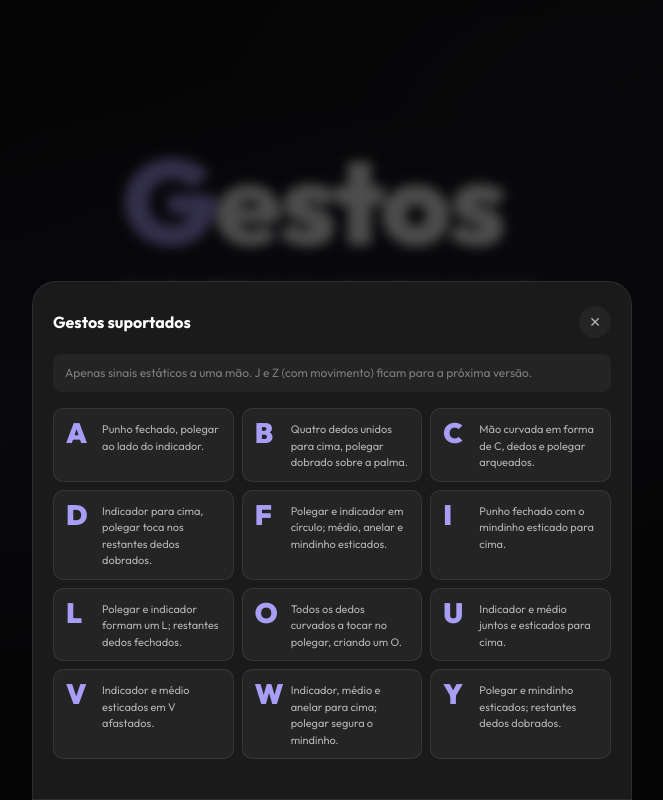
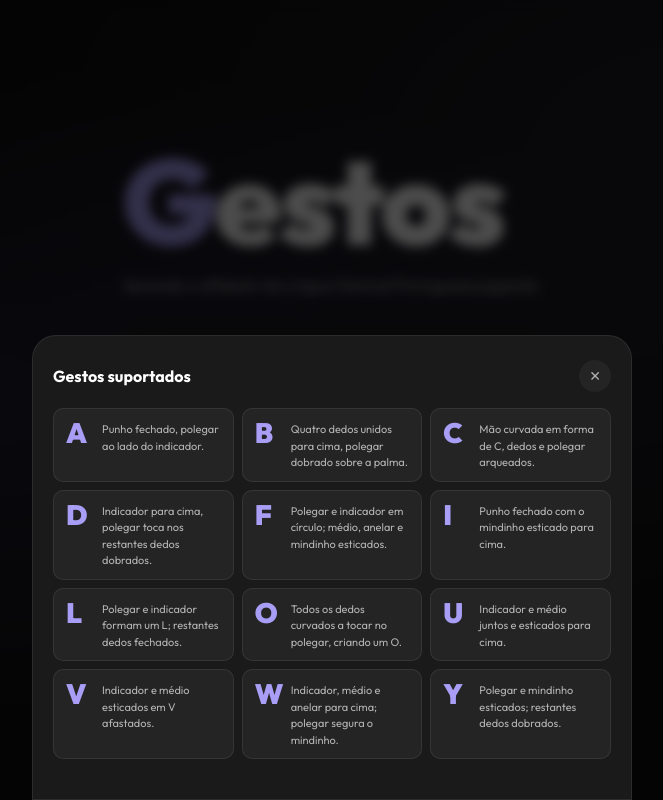
Before and after one commit to Tiago-Diass/TREMU-NA-OFICINA, a React (Vite) app: page / in a window 1280 px wide. Both pictures are taken after a click on the button "Ver gestos LGP". Shown: the whole page, without its empty margins (308-971 px from the left). Built offline with nearby package versions, Linux system fonts and the light colour scheme.

Commit message:
Correcao

```diff
--- a/src/components/AlphabetGuide.jsx
+++ b/src/components/AlphabetGuide.jsx
@@ -23,7 +23,6 @@ export default function AlphabetGuide({ onClose }) {
           <span>Gestos suportados</span>
           <button className="guide-close" onClick={onClose}>✕</button>
         </div>
-        <p className="guide-note">Apenas sinais estáticos a uma mão. J e Z (com movimento) ficam para a próxima versão.</p>
         <div className="guide-grid">
           {ENTRIES.map(({ letter, desc }) => (
             <div key={letter} className="guide-item">
```
